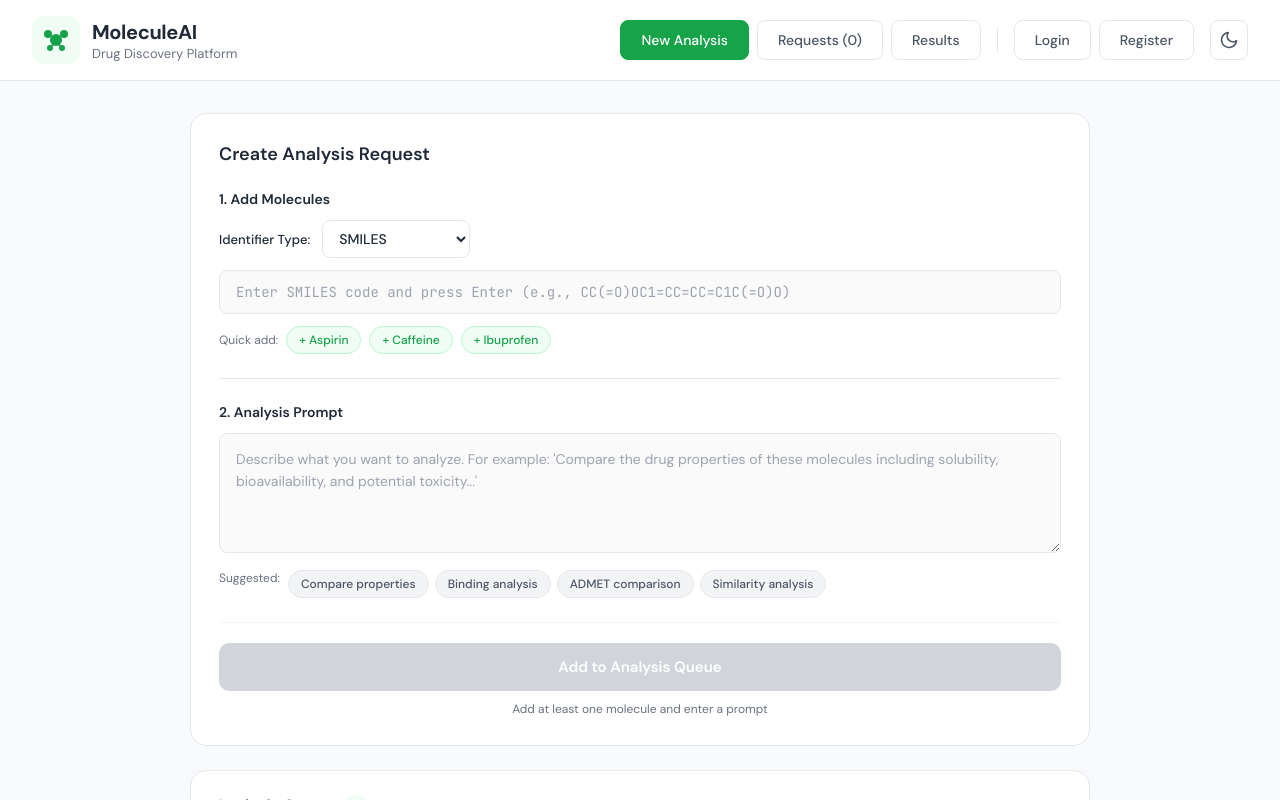
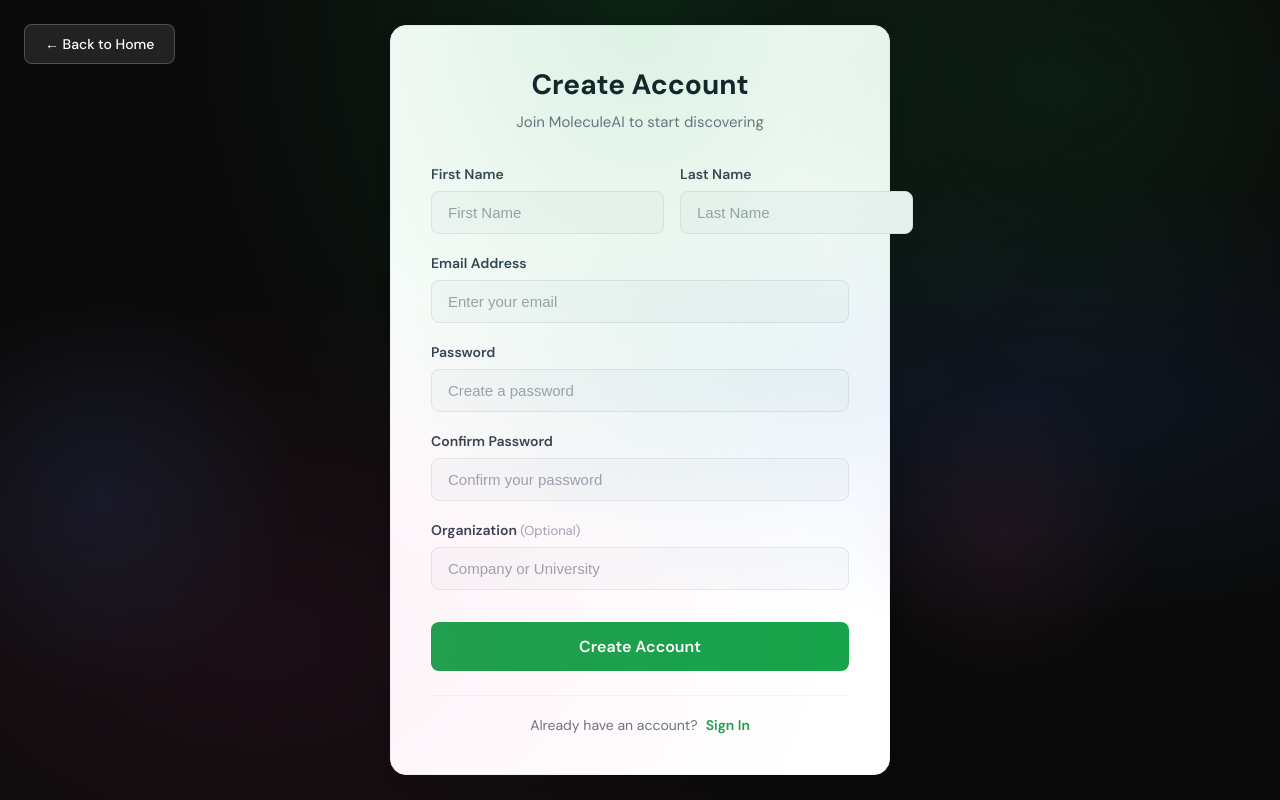
Before and after one commit to egeguman/molecule-ai-app, a React (Create React App) app: page / in a window 1280 px wide. Both pictures are taken after a click on the button "Launch App →". Shown: the top 800 px of the page. Built offline with nearby package versions, Linux system fonts and the light colour scheme.

Commit message:
feat: Implement dedicated authentication screens and state management for user login and registration.

```diff
--- a/src/App.jsx
+++ b/src/App.jsx
@@ -12,6 +12,8 @@
 
   const styles = getStyles(theme);
   const [showIntro, setShowIntro] = useState(true);
+  const [authScreen, setAuthScreen] = useState(null); // 'register', 'login', or null (dashboard)
+  const [isLoggedIn, setIsLoggedIn] = useState(false);
   const [smilesInput, setSmilesInput] = useState('');
   const [promptInput, setPromptInput] = useState('');
   const [currentMolecules, setCurrentMolecules] = useState([]);
@@ -95,6 +97,36 @@
   // Handle getting started from intro page
   const handleGetStarted = () => {
     setShowIntro(false);
+    setAuthScreen('register'); // Show register screen after intro
+  };
+
+  // Handle successful login
+  const handleLogin = (data) => {
+    console.log('Logged in', data);
+    setIsLoggedIn(true);
+    setAuthScreen(null); // Go to dashboard
+  };
+
+  // Handle successful registration
+  const handleRegister = (data) => {
+    console.log('Registered', data);
+    setAuthScreen('login'); // Go to login after registration
+  };
+
+  // Handle switching between auth screens
+  const handleSwitchToLogin = () => {
+    setAuthScreen('login');
+  };
+
+  const handleSwitchToRegister = () => {
+    setAuthScreen('register');
+  };
+
+  // Handle exit/logout from dashboard
+  const handleExit = () => {
+    setIsLoggedIn(false);
+    setShowIntro(true);
+    setAuthScreen(null);
   };
 
   // If showing intro page, render the landing page
@@ -350,6 +382,41 @@
             <p style={introStyles.footerCopyright}>© 2025 MoleculeAI. Advancing drug discovery with AI.</p>
           </div>
         </footer>
+      </div>
+    );
+  }
+
+  // If showing auth screen (register or login)
+  if (authScreen) {
+    return (
+      <div style={styles.authContainer}>
+        {/* Background with gradient */}
+        <div style={introStyles.backgroundGradient}></div>
+        <div style={introStyles.backgroundOrbs}>
+          <div style={introStyles.orb1}></div>
+          <div style={introStyles.orb2}></div>
+          <div style={introStyles.orb3}></div>
+        </div>
+
+        {/* Back to intro button */}
+        <button
+          style={styles.backToIntroButton}
+          onClick={() => { setShowIntro(true); setAuthScreen(null); }}
+        >
+          ← Back to Home
+        </button>
+
+        {authScreen === 'register' ? (
+          <Register
+            onRegister={handleRegister}
+            onSwitchToLogin={handleSwitchToLogin}
+          />
+        ) : (
+          <Login
+            onLogin={handleLogin}
+            onSwitchToRegister={handleSwitchToRegister}
+          />
+        )}
       </div>
     );
   }
@@ -398,16 +465,15 @@
           </button>
           <div style={styles.navDivider}></div>
           <button
-            style={{ ...styles.navButton, ...(activeTab === 'login' ? styles.navButtonActive : {}) }}
-            onClick={() => setActiveTab('login')}
+            style={styles.exitButton}
+            onClick={handleExit}
           >
-            Login
-          </button>
-          <button
-            style={{ ...styles.navButton, ...(activeTab === 'register' ? styles.navButtonActive : {}) }}
-            onClick={() => setActiveTab('register')}
-          >
-            Register
+            <svg width="16" height="16" viewBox="0 0 24 24" fill="none" stroke="currentColor" strokeWidth="2" strokeLinecap="round" strokeLinejoin="round" style={{ marginRight: '6px' }}>
+              <path d="M9 21H5a2 2 0 0 1-2-2V5a2 2 0 0 1 2-2h4"></path>
+              <polyline points="16 17 21 12 16 7"></polyline>
+              <line x1="21" y1="12" x2="9" y2="12"></line>
+            </svg>
+            Exit
           </button>
           <button
             style={styles.themeToggle}
@@ -873,21 +939,6 @@
           </div>
         )}
 
-        {/* Login Tab */}
-        {activeTab === 'login' && (
-          <Login onLogin={(data) => {
-            console.log('Logged in', data);
-            setActiveTab('input');
-          }} />
-        )}
-
-        {/* Register Tab */}
-        {activeTab === 'register' && (
-          <Register onRegister={(data) => {
-            console.log('Registered', data);
-            setActiveTab('login');
-          }} />
-        )}
       </main>
 
       {/* Footer */}
@@ -1020,6 +1071,46 @@
       margin: '0 8px',
       alignSelf: 'center',
     },
+    authContainer: {
+      minHeight: '100vh',
+      display: 'flex',
+      flexDirection: 'column',
+      alignItems: 'center',
+      justifyContent: 'center',
+      position: 'relative',
+      overflow: 'hidden',
+      backgroundColor: '#0a0a0a',
+    },
+    backToIntroButton: {
+      position: 'absolute',
+      top: '24px',
+      left: '24px',
+      padding: '10px 20px',
+      fontSize: '14px',
+      fontWeight: '500',
+      backgroundColor: 'rgba(255, 255, 255, 0.1)',
+      border: '1px solid rgba(255, 255, 255, 0.2)',
+      borderRadius: '8px',
+      cursor: 'pointer',
+      transition: 'all 0.2s ease',
+      color: '#ffffff',
+      fontFamily: "'DM Sans', sans-serif",
+      zIndex: 10,
+    },
+    exitButton: {
+      display: 'flex',
+      alignItems: 'center',
+      padding: '10px 20px',
+      fontSize: '14px',
+      fontWeight: '500',
+      backgroundColor: '#fee2e2',
+      border: '1px solid #fecaca',
+      borderRadius: '8px',
+      cursor: 'pointer',
+      transition: 'all 0.15s ease',
+      color: '#dc2626',
+      fontFamily: "'DM Sans', sans-serif",
+    },
     main: {
       flex: 1,
       padding: '32px',
--- a/src/components/Login.jsx
+++ b/src/components/Login.jsx
@@ -1,6 +1,6 @@
 import React, { useState } from 'react';
 
-const Login = ({ onLogin }) => {
+const Login = ({ onLogin, onSwitchToRegister }) => {
     const [formData, setFormData] = useState({
         email: '',
         password: ''
@@ -60,6 +60,17 @@
                         Sign In
                     </button>
                 </form>
+
+                <div style={styles.switchSection}>
+                    <span style={styles.switchText}>Don't have an account?</span>
+                    <button
+                        type="button"
+                        style={styles.switchButton}
+                        onClick={onSwitchToRegister}
+                    >
+                        Create Account
+                    </button>
+                </div>
             </div>
         </div>
     );
@@ -139,6 +150,31 @@
         cursor: 'pointer',
         transition: 'background-color 0.2s ease',
         fontFamily: "'DM Sans', sans-serif",
+    },
+    switchSection: {
+        display: 'flex',
+        justifyContent: 'center',
+        alignItems: 'center',
+        gap: '8px',
+        marginTop: '24px',
+        paddingTop: '20px',
+        borderTop: '1px solid #f3f4f6',
+    },
+    switchText: {
+        fontSize: '14px',
+        color: '#6b7280',
+        fontFamily: "'DM Sans', sans-serif",
+    },
+    switchButton: {
+        fontSize: '14px',
+        fontWeight: '600',
+        color: '#16a34a',
+        background: 'none',
+        border: 'none',
+        cursor: 'pointer',
+        fontFamily: "'DM Sans', sans-serif",
+        padding: 0,
+        transition: 'color 0.2s ease',
     }
 };
 
--- a/src/components/Register.jsx
+++ b/src/components/Register.jsx
@@ -1,6 +1,6 @@
 import React, { useState } from 'react';
 
-const Register = ({ onRegister }) => {
+const Register = ({ onRegister, onSwitchToLogin }) => {
     const [formData, setFormData] = useState({
         firstName: '',
         lastName: '',
@@ -120,6 +120,17 @@
                         Create Account
                     </button>
                 </form>
+
+                <div style={styles.switchSection}>
+                    <span style={styles.switchText}>Already have an account?</span>
+                    <button
+                        type="button"
+                        style={styles.switchButton}
+                        onClick={onSwitchToLogin}
+                    >
+                        Sign In
+                    </button>
+                </div>
             </div>
         </div>
     );
@@ -209,6 +220,31 @@
         cursor: 'pointer',
         transition: 'background-color 0.2s ease',
         fontFamily: "'DM Sans', sans-serif",
+    },
+    switchSection: {
+        display: 'flex',
+        justifyContent: 'center',
+        alignItems: 'center',
+        gap: '8px',
+        marginTop: '24px',
+        paddingTop: '20px',
+        borderTop: '1px solid #f3f4f6',
+    },
+    switchText: {
+        fontSize: '14px',
+        color: '#6b7280',
+        fontFamily: "'DM Sans', sans-serif",
+    },
+    switchButton: {
+        fontSize: '14px',
+        fontWeight: '600',
+        color: '#16a34a',
+        background: 'none',
+        border: 'none',
+        cursor: 'pointer',
+        fontFamily: "'DM Sans', sans-serif",
+        padding: 0,
+        transition: 'color 0.2s ease',
     }
 };
 
```
